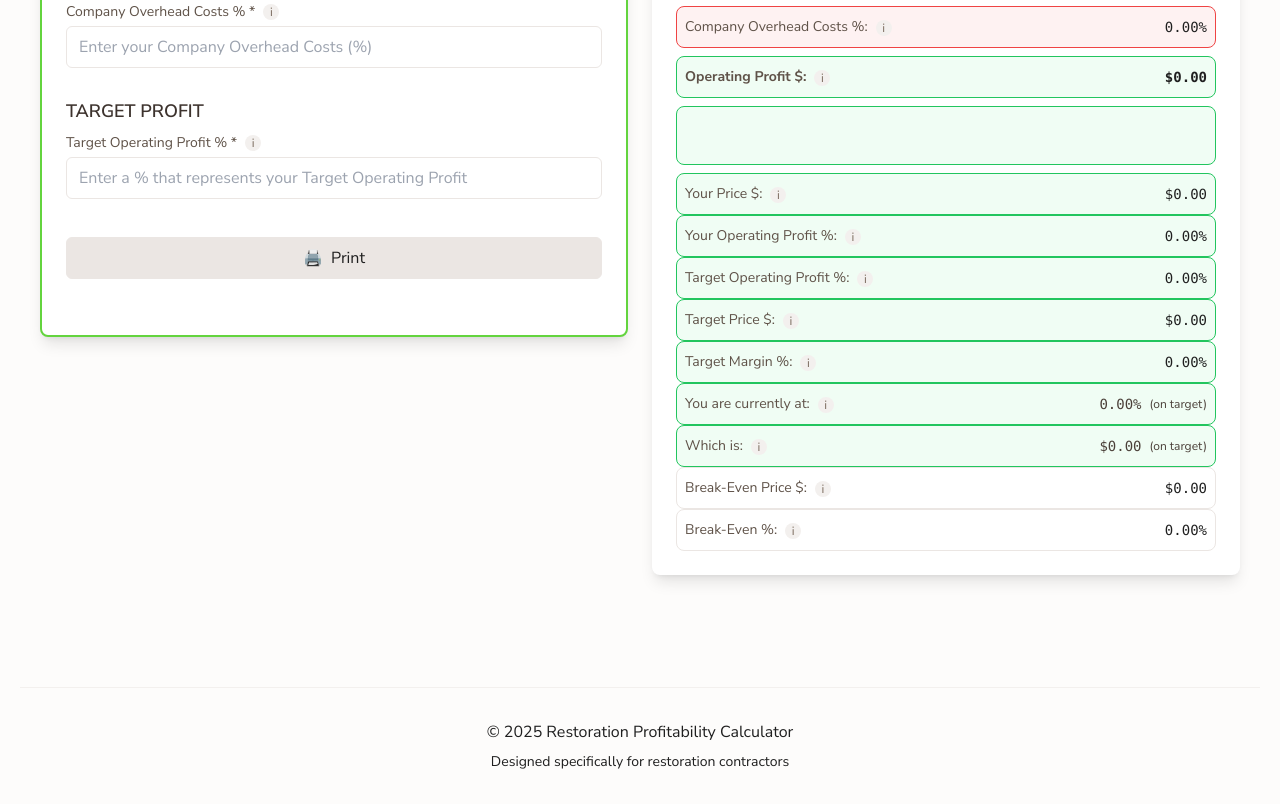
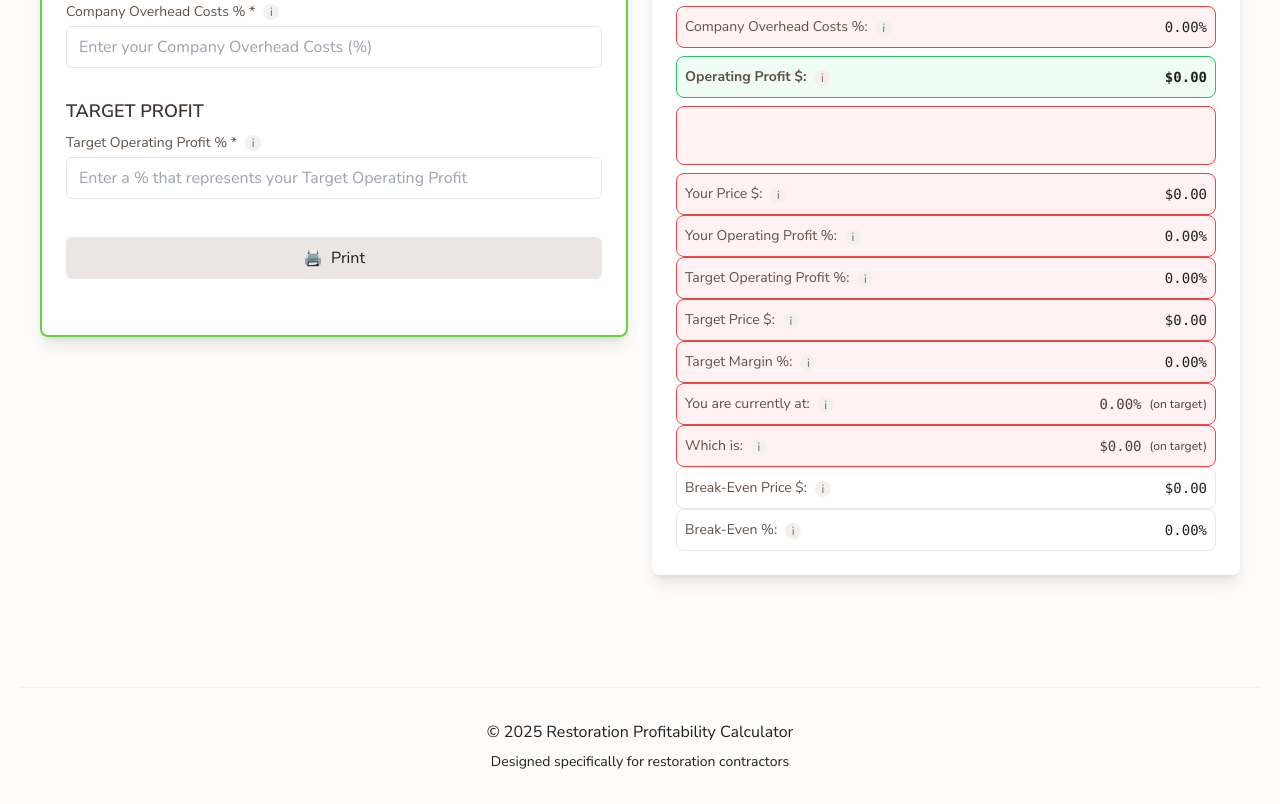
Before and after one commit to KayFernPR/Division-Calculator, a React (Vite) app: page / in a window 1280 px wide. Shown: the part 1402-2206 px from the top of the page. Built offline with nearby package versions, Linux system fonts and the light colour scheme.

Commit message:
Fix conditional highlighting to show red when at or below break-even or when operating profit is negative

```diff
--- a/src/components/Calculator.jsx
+++ b/src/components/Calculator.jsx
@@ -1360,8 +1360,8 @@ const Calculator = () => {
                 {/* Calculate margin difference for conditional highlighting */}
                 {(() => {
                   const marginDifference = results.yourProfitMargin - results.divisionTotalBreakEven;
-                  const isRed = marginDifference <= -0.001;
-                  const isGreen = marginDifference >= 0;
+                  const isRed = marginDifference < 0.001 || results.actualNetProfit < 0;
+                  const isGreen = marginDifference >= 0.001 && results.actualNetProfit >= 0;
 
                   return (
                     <>
```
